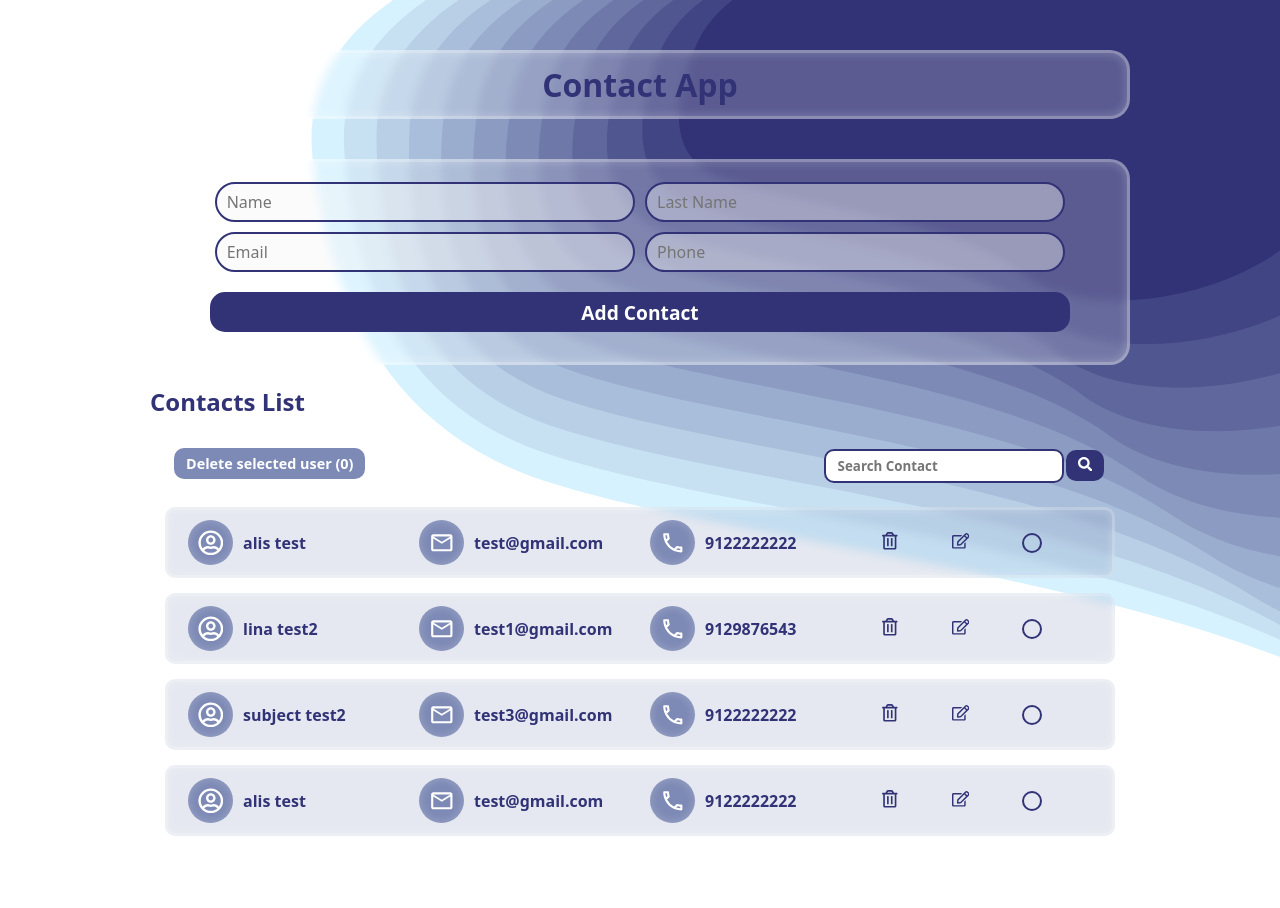
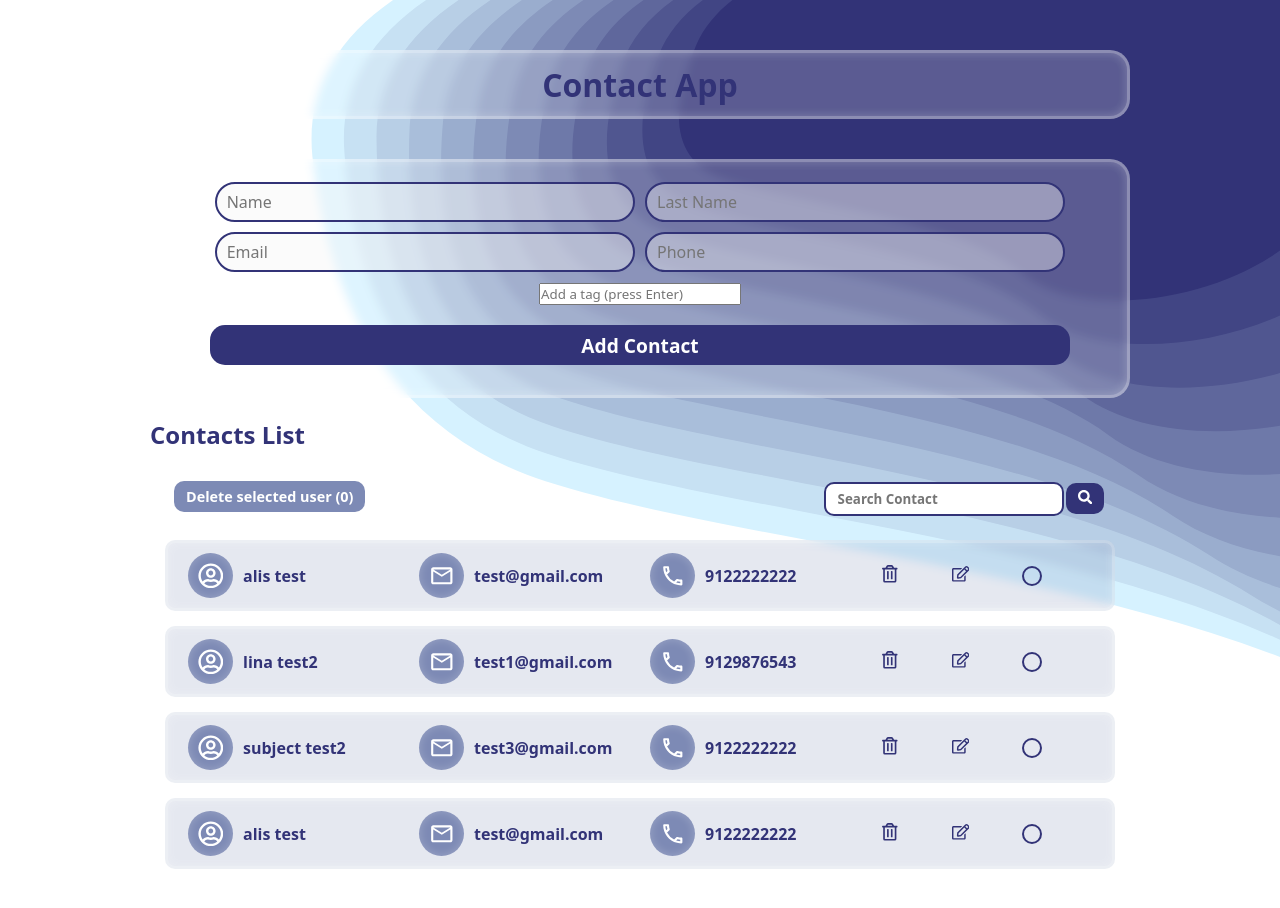
Before and after one commit to aliPourahmady/week18, a React (Vite) app: page / in a window 1280 px wide. Shown: the top 908 px of the page. Built offline with nearby package versions, Linux system fonts and the light colour scheme; data requests are answered from the project's data file.

Commit message:
feture: creat taginput component

```diff
--- a/src/components/Contacts.jsx
+++ b/src/components/Contacts.jsx
@@ -1,14 +1,14 @@
 import { useEffect, useState } from "react";
 import * as yup from "yup";
-import { useForm } from "react-hook-form";
+import { useFieldArray, useForm } from "react-hook-form";
 import { yupResolver } from "@hookform/resolvers/yup";
 import inputs from "../const/input";
+import ContactsList from "./ContactsList";
+import { useContacts } from "../context/ContactContext";
 
 import styles from "./Contacts.module.css";
-import ContactsList from "./ContactsList";
-
 import { IoMdInformationCircleOutline } from "react-icons/io";
-import { useContacts } from "../context/ContactContext";
+import TagInput from "./TagInput";
 
 const contactSchema = yup.object({
   name: yup
@@ -30,6 +30,7 @@ const contactSchema = yup.object({
       /^\d{10,15}$/,
       "Phone must contain only digits and be 10-15 characters long",
     ),
+  tags: yup.array().of(yup.string().trim()).max(5, "Maximum tags allowed"),
 });
 
 function Contacts() {
@@ -47,10 +48,15 @@ function Contacts() {
     register,
     handleSubmit,
     reset,
+    control,
     formState: { errors, isSubmitting },
   } = useForm({
     resolver: yupResolver(contactSchema),
-    defaultValues: { name: "", lastName: "", email: "", phone: "" },
+    defaultValues: { name: "", lastName: "", email: "", phone: "", tags: [] },
+  });
+  const { fields, append, remove } = useFieldArray({
+    control,
+    name: "tags",
   });
   const [alert, setAlert] = useState("");
   const [isEditing, setIsEditing] = useState(false);
@@ -89,6 +95,7 @@ function Contacts() {
       lastName: contactData.lastName || "",
       email: contactData.email || "",
       phone: contactData.phone || "",
+      tags: contactData.tags || [],
     });
     setIsEditing(true);
     setEditId(contactData.id);
@@ -123,7 +130,7 @@ function Contacts() {
   };
   return (
     <div className={styles.container}>
-      <div >
+      <div>
         <form onSubmit={handleSubmit(onSubmit)} className={styles.form}>
           {inputs.map((input, index) => (
             <div className={styles.inputs} key={index}>
@@ -139,6 +146,15 @@ function Contacts() {
               )}
             </div>
           ))}
+
+          <TagInput
+            control={control}
+            name="tags"
+            maxTags={5}
+            error={errors.tags?.message}
+            onError={alertTimeOut}
+          />
+
           <button type="submit" disabled={isSubmitting}>
             {isEditing ? "Update Contact" : "Add Contact"}
           </button>
--- /dev/null
+++ b/src/components/TagInput.jsx
@@ -0,0 +1,55 @@
+import React from "react";
+import { useFieldArray } from "react-hook-form";
+
+function TagInput({
+  control,
+  name = "tags",
+  maxTags = 5,
+  placeholder = "Add a tag (press Enter)",
+  error,
+  onError,
+}) {
+  const {fields, append, remove} = useFieldArray({
+    control,
+    name,
+  });
+  const handleKeyDown = (e) => {
+    if (e.key === "Enter") {
+      e.preventDefault();
+      const value = e.target.value.trim();
+      if (value) {
+        if (fields.length < maxTags) {
+          append(value);
+          e.target.value = "";
+        } else {
+          if (onError) onError(`Maximum ${maxTags} tags allowed`);
+        }
+      }
+    }
+  };
+
+  return (
+    <div>
+      <div>
+        <input
+          type="text"
+          placeholder={placeholder}
+          onKeyDown={handleKeyDown}
+        />
+      </div>
+      <div>
+        {fields.map((field, index) => (
+          <span key={field.id}>
+            {field.value}
+            <button type="button" onClick={() => remove(index)}>
+              &times;
+            </button>
+          </span>
+        ))}
+        {error && <span>{error}</span>}
+      </div>
+    </div>
+  );
+}
+
+export default TagInput;
```
Also changed, not shown: src/hook/useTag.jsx (deleted, +0 -19 lines).
